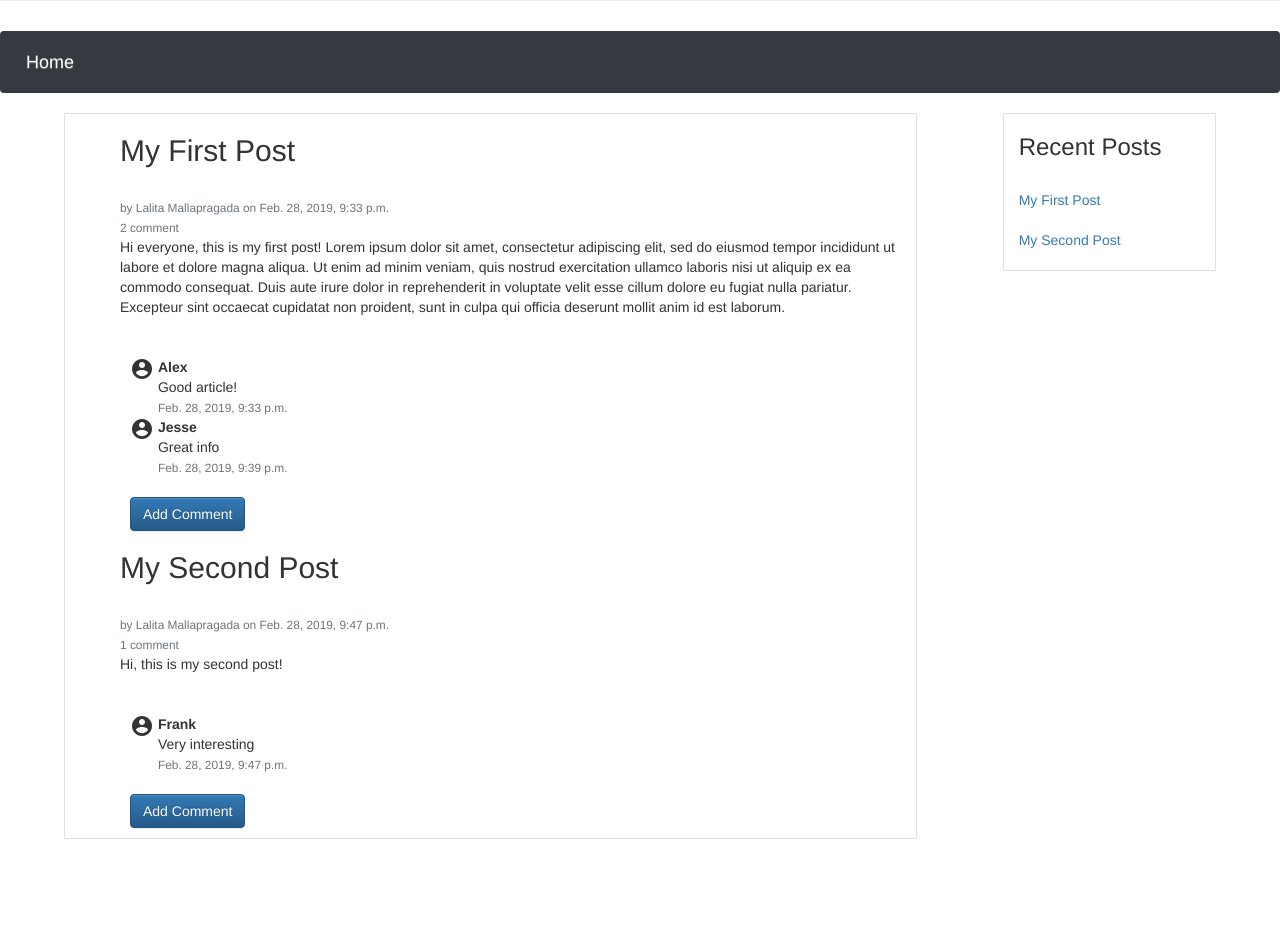
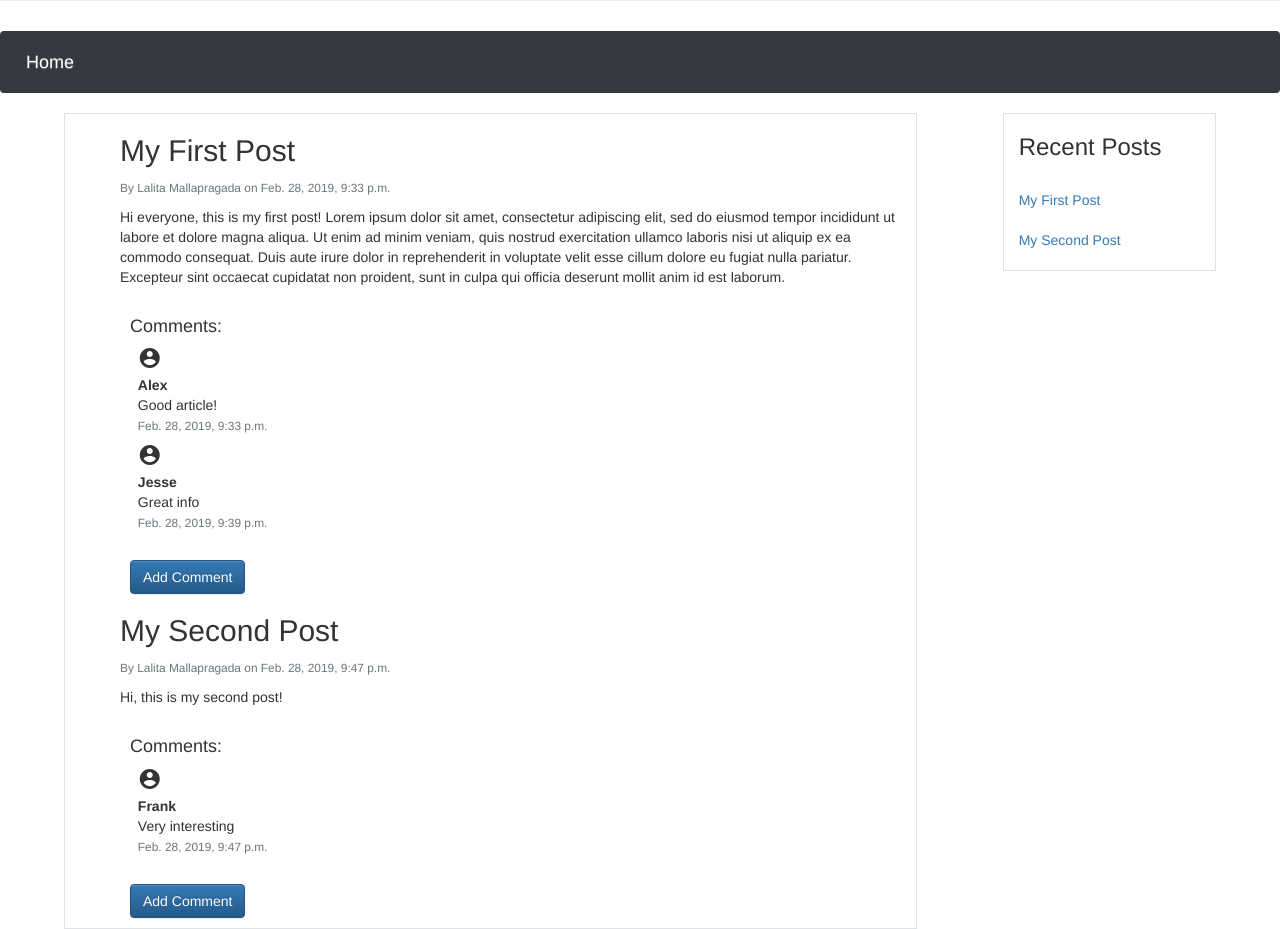
Before and after one commit to lamalla/blog-post, a Django app: page /blog/ in a window 1280 px wide. Shown: the part 201-1130 px from the top of the page. Before the commit the page ends 1040 px from the top, so only its background shows below. Run offline with Django 3.2, Linux system fonts and the light colour scheme; data comes from the database, SQL or seed files in the repository; both versions use the stored data as it was after the commit; some libraries are stand-ins or nearby versions.

Commit message:
styling changes

```diff
--- a/myblog/myblog/templates/blog_page.html
+++ b/myblog/myblog/templates/blog_page.html
@@ -25,10 +25,12 @@
   .ic{display: inline-block; vertical-align: top;}
   .comm_detail{display: inline-block;}
   .add_comm {display: block;}
-  .comm{display: block;, margin:5%;}
+  .comm{display: block; margin:5%;}
   .nav-item{float: left;}
   .recent{float:right; margin-right:5%;}
   .posts{margin-left: 5%;}
+  .text{margin-top: 10px}
+  span{display: inline;}
 
 
 
@@ -52,11 +54,11 @@
     <ul>
       <li >
         {% for post in blog_posts %}
-        <h2 id="post_{{post.id}}">{{ post.title}}</h2> <br/>
-          <small class="text-muted"> by {{ post.author}} on {{ post.date }} </small><br/>
-          <small class="text-muted"> {{post.comments.all|length}} comment</small> <br/>
-          <p>{{ post.text }} </p> <br/>
+        <h2 id="post_{{post.id}}">{{ post.title}}</h2>
+          <small class="text-muted"> By {{ post.author}} on {{ post.date }} </small>
+          <p class="text">{{ post.text }} </p>
           <div class="m-3" id= "comments_{{post.id}}">
+            <h4>Comments:</h4>
             {% for comment in post.comments.all %}
             <div class= "comm">
               <span class="ic"><i class="material-icons account_icon">account_circle</i></span>
@@ -144,13 +146,6 @@ $.ajax({
             csrfmiddlewaretoken: '{{ csrf_token }}'
     },
     success : function(json) {
-       //  var new_div = document.createElement('div');
-       // new_div.innerHTML = `<div class= "comm">
-       //  <span class="ic"><i class="material-icons account_icon">account_circle</i></span> +
-       // <span class="comm_detail"><b> data.author</b><br/>
-       //  data.text <br/>
-       //  <!--<small class="text-muted">{{comment.date}}</small>--> <br/></span>
-       // </div>`;
         var today= new Date();
         var months= ["Jan.", "Feb.", "Mar.", "Apr.", "May", "Jun.", "Jul.", "Aug.", "Sep.", "Oct.", "Nov.", "Dec."];
         var hours= today.getHours();
@@ -170,8 +165,6 @@ $.ajax({
            <small class="text-muted">`+ date +`</small> <br/></span>
           </div>`
         );
-
-        //location.reload()
         console.log("success");
     },
     error : function(xhr,errmsg,err) {
```
Also changed, not shown: myblog/blog/migrations/0001_initial.py, myblog/db.sqlite3.
